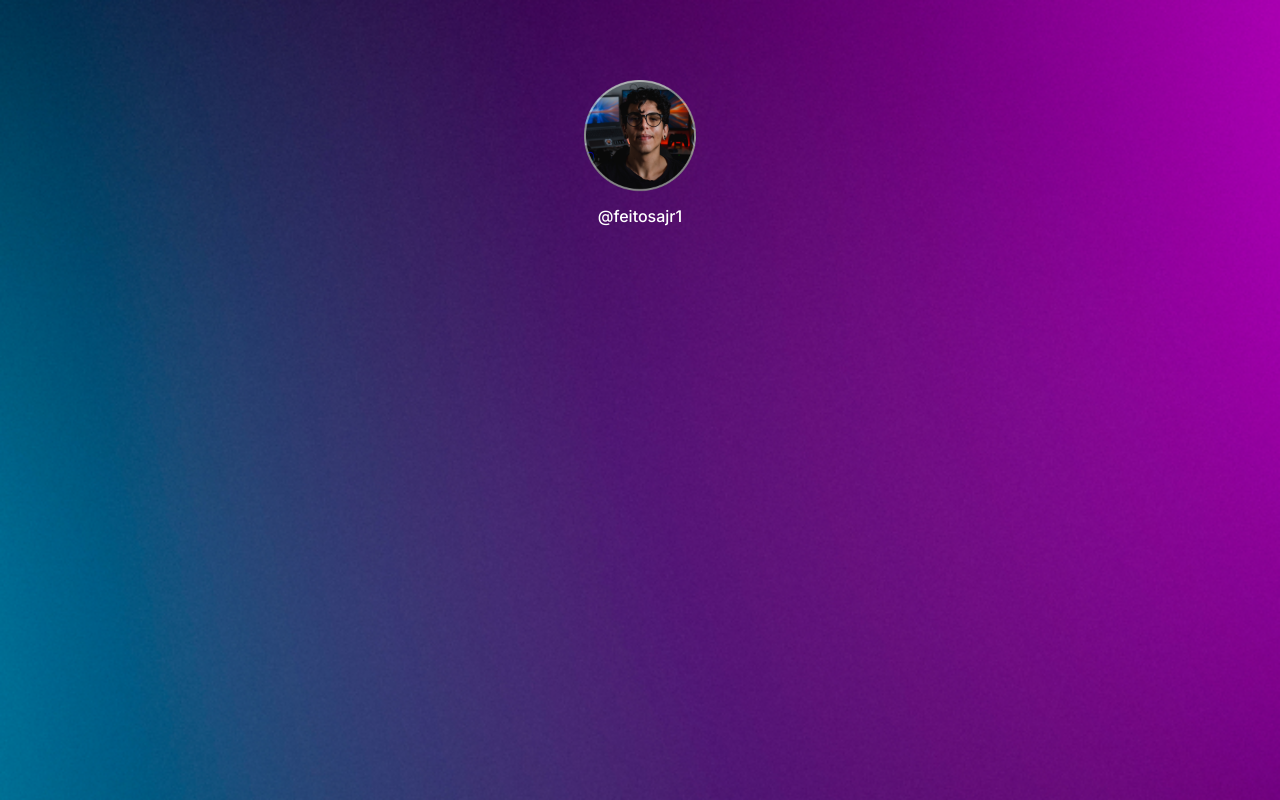
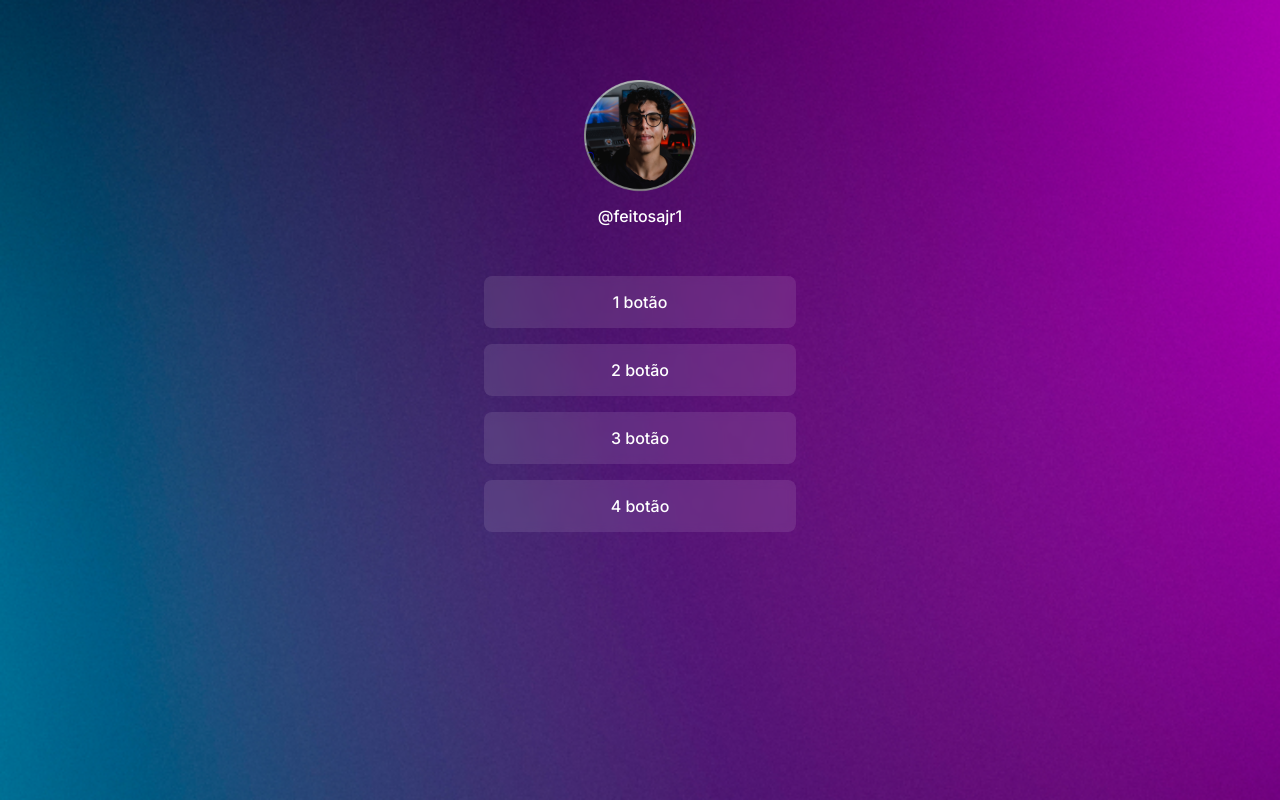
Before and after one commit to feitosajr1/discoverRocketseetProject, a plain HTML site: page index.html in a window 1280 px wide. Drawn offline with Linux system fonts and the light colour scheme.

Commit message:
Add link list

```diff
--- a/index.html
+++ b/index.html
@@ -10,7 +10,7 @@
     <meta charset="UTF-8" />
     <meta name="viewport" content="width=device-width, initial-scale=1.0" />
     <title>Links Junim</title>
-    <link rel="stylesheet" href="./style.css">
+    <link rel="stylesheet" href="./style.css" />
   </head>
   <body>
     <div id="container">
@@ -18,5 +18,24 @@
         <img src="./assets/Avatar.png" alt="imagem" />
         <p>@feitosajr1</p>
       </div>
+
+      <ul>
+        <li>
+          <a href="#" target="_blank">1 botão</a>
+        </li>
+
+        <li>
+          <a href="#" target="_blank">2 botão</a>
+        </li>
+
+        <li>
+          <a href="#" target="_blank">3 botão</a>
+        </li>
+
+        <li>
+          <a href="#" target="_blank">4 botão</a>
+        </li>
+      </ul>
+    </div>
   </body>
 </html>
--- a/style.css
+++ b/style.css
@@ -25,13 +25,17 @@ body * {
   text-align: center;
   padding: 24px;
 
-  /*width:360px;
+  /*
+    width:360px;
     height:192px;
-    border: 1px solid rgb(36, 128, 0);*/
+    border: 1px solid rgb(36, 128, 0);
+  */
 }
 
 #profile img {
   width: 112px;
+
+  /*border: 1px solid white;*/
 }
 
 #profile p {
@@ -41,3 +45,33 @@ body * {
 
   /*border: 1px solid blue;*/
 }
+
+/* links */
+ul {
+  list-style: none;
+  display: flex;
+  flex-direction: column;
+  gap: 16px;
+  padding: 24px;
+
+  /*border: 1px solid white;*/
+}
+
+ul li a {
+  display: flex;
+  align-items: center;
+  justify-content: center;
+  padding: 16px 24px;
+  background: rgba(255, 255, 255, 0.1); /*cor1 para variavel*/
+  border-radius: 8px;
+  backdrop-filter: blur(4px);
+  -webkit-backdrop-filter: blur(4px);
+  text-decoration: none;
+  font-weight: 500;
+  transition: background 0.3s;
+}
+
+ul li a:hover {
+  background: rgba(255, 255, 255, 0.05); /*cor1 para variavel*/
+
+}
```
